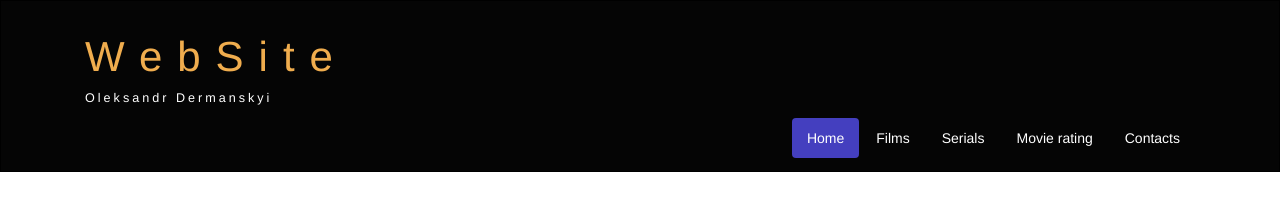
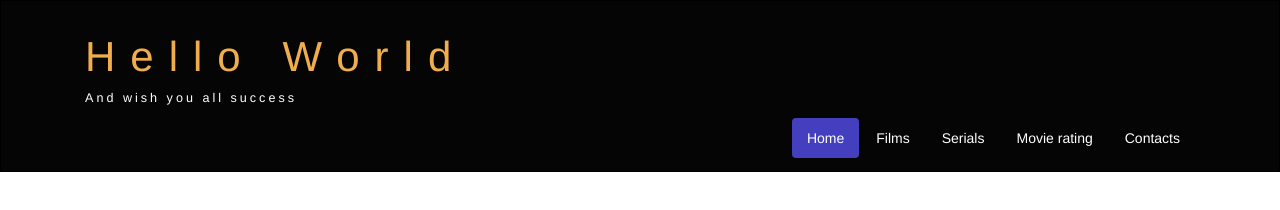
Before and after one commit to Alexander0108/SoftServe_html_js_css, a plain HTML site: page index.html in a window 1280 px wide. Drawn offline with nearby package versions, Linux system fonts and the light colour scheme.

Commit message:
Change main words

```diff
--- a/index.html
+++ b/index.html
@@ -29,8 +29,8 @@
                 <div class="row">
 
                   <div class="col-lg-12">
-                    <h1><a href="#">WebSite</a></h1>
-                    <p>Oleksandr Dermanskyi</p>
+                    <h1><a href="#">Hello World</a></h1>
+                    <p>And wish you all success</p>
                   </div>
 
                 </div>
```
